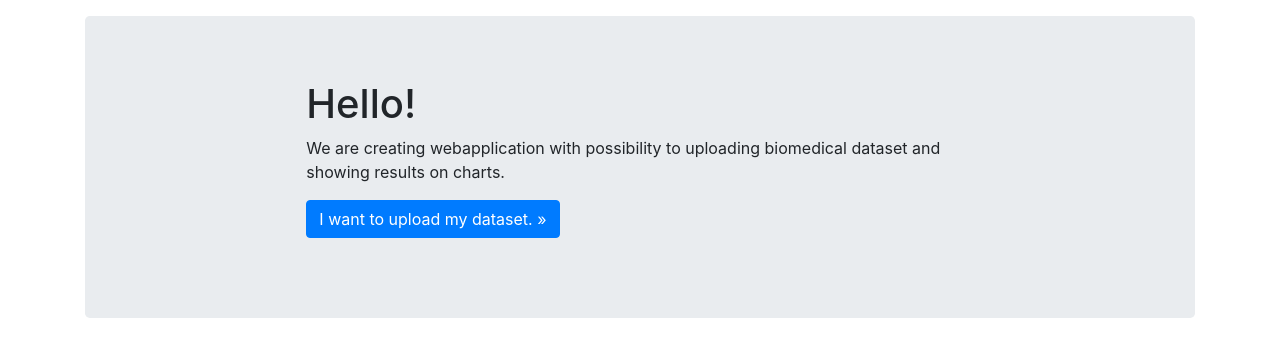
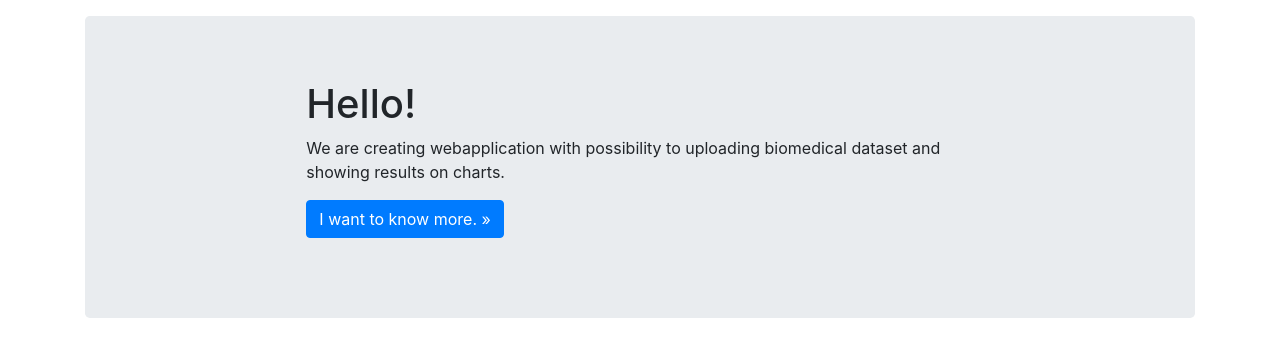
Before and after one commit to JanMigon/Telemedicine, a Flask app: page / in a window 1280 px wide. Shown: the part 144-501 px from the top of the page. Run offline with Flask 2, Linux system fonts and the light colour scheme; some libraries are stand-ins or nearby versions.

Commit message:
[#2] Fixed some mistakes in code.

```diff
--- a/templates/about.html
+++ b/templates/about.html
@@ -13,7 +13,7 @@
         <h1>About project!</h1>
         <p>In progress...</p>
         <p>
-          <a class="btn btn-primary" href="/form" role="button">I want to upload my dataset. &raquo;</a>
+          <a class="btn btn-primary" href="/upload" role="button">I want to upload my dataset. &raquo;</a>
         </p>
       </div>
     </div>
--- a/templates/index.html
+++ b/templates/index.html
@@ -13,7 +13,7 @@
         <h1>Hello!</h1>
         <p>We are creating webapplication with possibility to uploading biomedical dataset and showing results on charts.</p>
         <p>
-          <a class="btn btn-primary" href="/form" role="button">I want to upload my dataset. &raquo;</a>
+          <a class="btn btn-primary" href="/about" role="button">I want to know more. &raquo;</a>
         </p>
       </div>
     </div>
--- a/templates/results.html
+++ b/templates/results.html
@@ -13,7 +13,7 @@
         <h1>Results</h1>
         <p>In progress</p>
         <p>
-          <a class="btn btn-primary" href="/form" role="button">I want to upload my dataset. &raquo;</a>
+          <a class="btn btn-primary" href="/upload" role="button">I want to upload my dataset. &raquo;</a>
         </p>
       </div>
     </div>
--- a/templates/upload.html
+++ b/templates/upload.html
@@ -13,7 +13,7 @@
         <h1>Upload daataset</h1>
         <p>In progress</p>
         <p>
-          <a class="btn btn-primary" href="/form" role="button">I want to upload my dataset. &raquo;</a>
+          <a class="btn btn-primary" href="/results" role="button">I want to see results. &raquo;</a>
         </p>
       </div>
     </div>
```
Also changed, not shown: app.py (+1 -13 lines).
